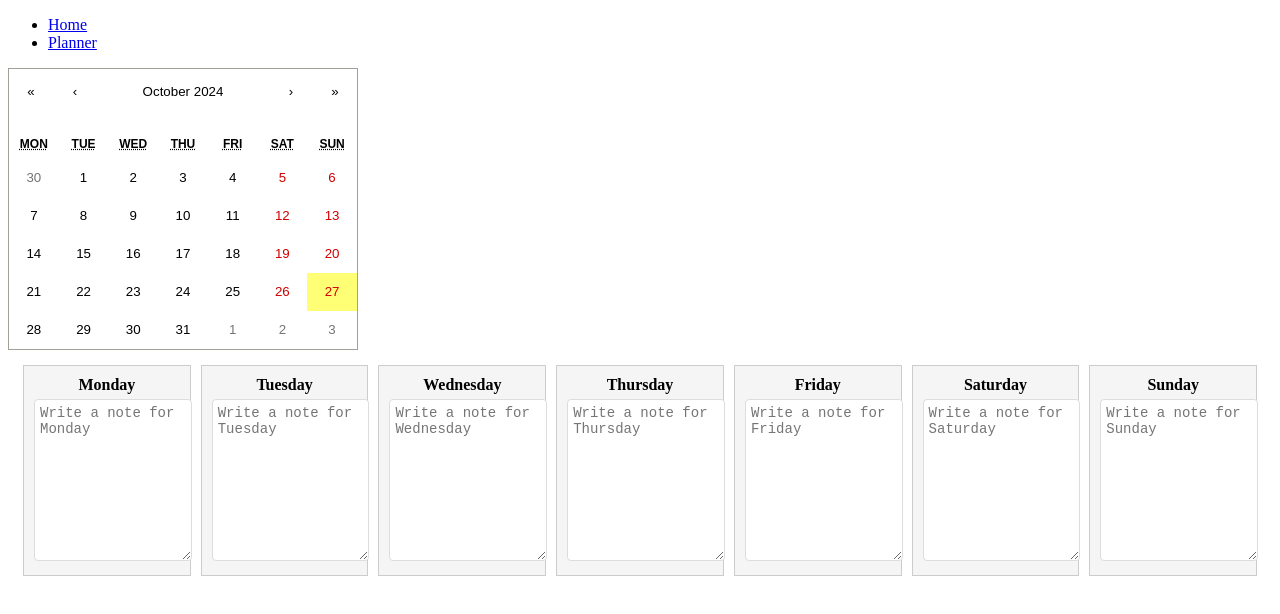
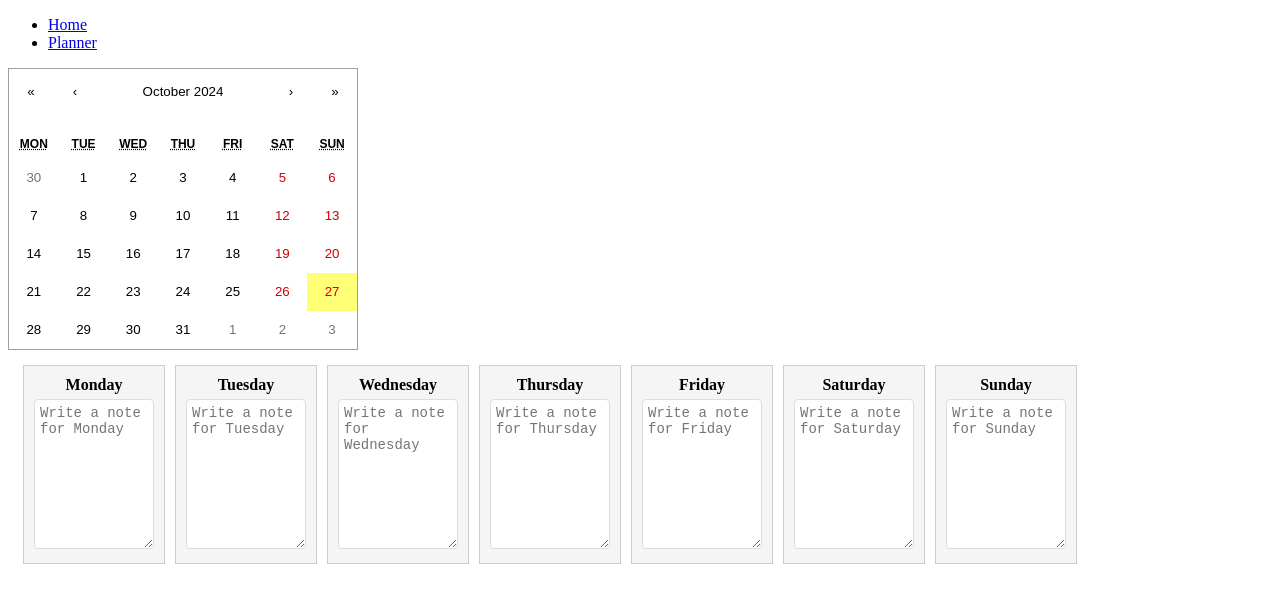
Before and after one commit to TwiceG/calendarling, a React (Vite) app in the folder frontend/: page /week-planner in a window 1280 px wide. Shown: the top 614 px of the page. Built offline with nearby package versions, Linux system fonts and the light colour scheme.

Commit message:
add functions for clicking on a date to show the week and to highlight the day note beeing edited

```diff
--- a/frontend/src/components/Weekdays.jsx
+++ b/frontend/src/components/Weekdays.jsx
@@ -1,14 +1,15 @@
-import React, { useState, useEffect } from 'react';
+
+import React, { useState } from 'react';
 import axios from 'axios';
 import '../style/Weekdays.css';
 
-const Weekdays = () => {
+const Weekdays = ({ weekDates, selectedDate }) => {
     const weekdays = ['Monday', 'Tuesday', 'Wednesday', 'Thursday', 'Friday', 'Saturday', 'Sunday'];
-
-    // State to hold notes for each weekday
+    const [highlightedIndex, setHighlightedIndex] = useState(null); // State to track highlighted column
     const [notes, setNotes] = useState(
         weekdays.reduce((acc, day) => ({ ...acc, [day]: '' }), {})
     );
+
 
     // // Fetch notes from backend
     // useEffect(() => {
@@ -25,6 +26,9 @@ const Weekdays = () => {
     //     fetchNotes();
     // }, []);
 
+
+
+
     const handleNoteChange = (day, event) => {
         setNotes({
             ...notes,
@@ -34,17 +38,26 @@ const Weekdays = () => {
 
     return (
         <div className="columns-container">
-            {weekdays.map((day) => (
-                <div key={day} className="column">
+            {weekdays.map((day, index) => {
+                const date = weekDates[index];
+                const isSelected = selectedDate && date && date.toDateString() === selectedDate.toDateString();
+                const isHighlighted = highlightedIndex === index; // Check if the column should be highlighted
+
+                return (
+                    <div key={day} className={`column ${isSelected || isHighlighted ? 'highlight' : ''}`}>
                         <div className="day-name">{day}</div>
+                        <div className="date">{date ? date.getDate() : ''}</div>
                         <textarea
                             className="day-input"
                             value={notes[day]}
                             onChange={(event) => handleNoteChange(day, event)}
+                            onFocus={() => setHighlightedIndex(index)} // Highlight on focus
+                            onBlur={() => setHighlightedIndex(null)} // Remove highlight on blur
                             placeholder={`Write a note for ${day}`}
                         />
                     </div>
-            ))}
+                );
+            })}
         </div>
     );
 };
--- a/frontend/src/routes/WeeklyPlanner.jsx
+++ b/frontend/src/routes/WeeklyPlanner.jsx
@@ -1,17 +1,34 @@
+import React, { useState } from 'react';
 import Calendar from 'react-calendar';
 import WeekdaysColumn from '../components/Weekdays';
 
 const WeeklyPlanner = () => {
+    const [weekDates, setWeekDates] = useState([]);
 
+    const getWeekForDate = (date) => {
+        const startOfWeek = new Date(date);
+        startOfWeek.setDate(date.getDate() - date.getDay() + 1); // Monday as the first day of the week
 
+        const week = [];
+        for (let i = 0; i < 7; i++) {
+            const day = new Date(startOfWeek);
+            day.setDate(startOfWeek.getDate() + i);
+            week.push(day);
+        }
+        return week;
+    };
+
+    const handleDateClick = (date) => {
+        const week = getWeekForDate(date);
+        setWeekDates(week);
+    };
 
     return (
         <div>
-            <Calendar locale="en-GB" />
-            <WeekdaysColumn />
+            <Calendar locale="en-GB" onClickDay={handleDateClick} />
+            <WeekdaysColumn weekDates={weekDates} />
         </div>
-
-    )
-}
+    );
+};
 
 export default WeeklyPlanner;
--- a/frontend/src/style/Weekdays.css
+++ b/frontend/src/style/Weekdays.css
@@ -12,6 +12,7 @@
     margin: 5px;
     border: 1px solid #ccc;
     background-color: #f5f5f5;
+    width: 120px; /* Set a fixed width for consistency */
 }
 
 .day-name {
@@ -21,10 +22,16 @@
 
 .day-input {
     width: 100%;
-    height:150px;
+    height: 150px;
     resize: vertical;
     padding: 5px;
     border: 1px solid #ddd;
     border-radius: 4px;
     font-size: 14px;
+    box-sizing: border-box; /* Ensures padding is included in the width */
 }
+
+.column.highlight {
+    background-color: #d0e7ff;
+    border: 2px solid #007bff;
+}
```
Lines whose indentation alone changed are shown as unchanged.
